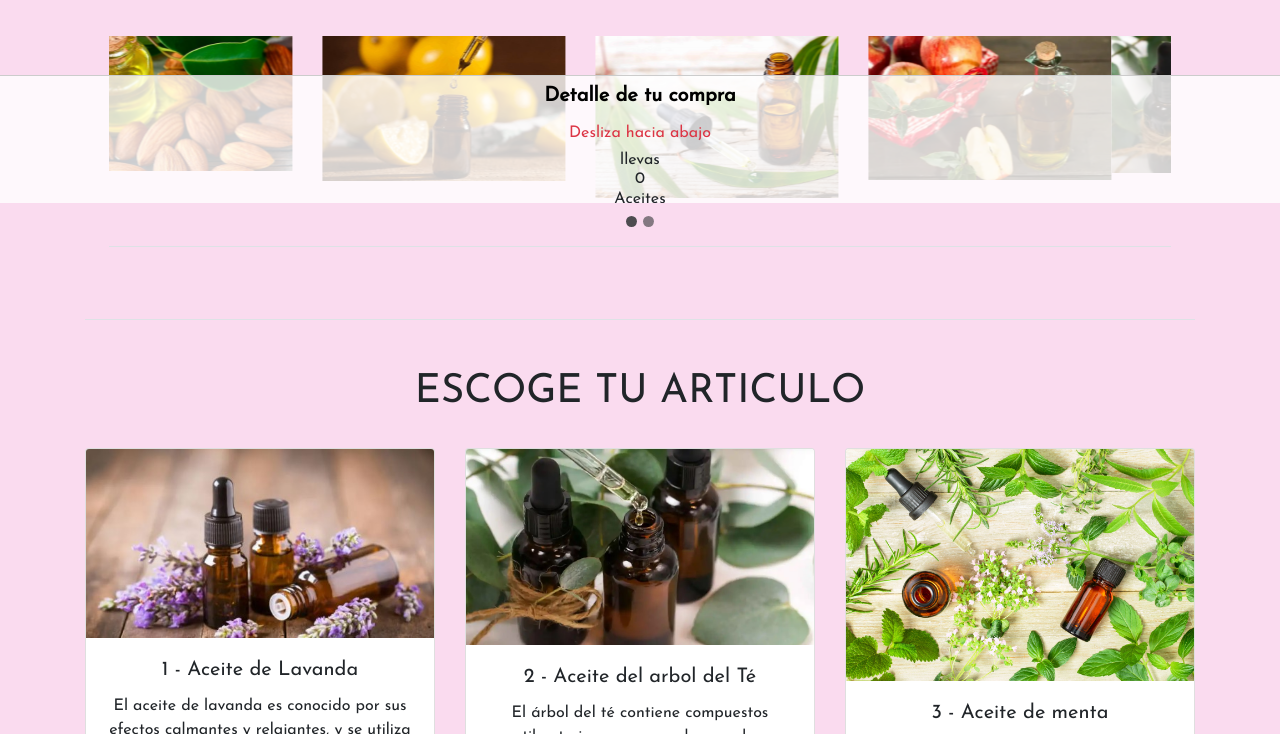
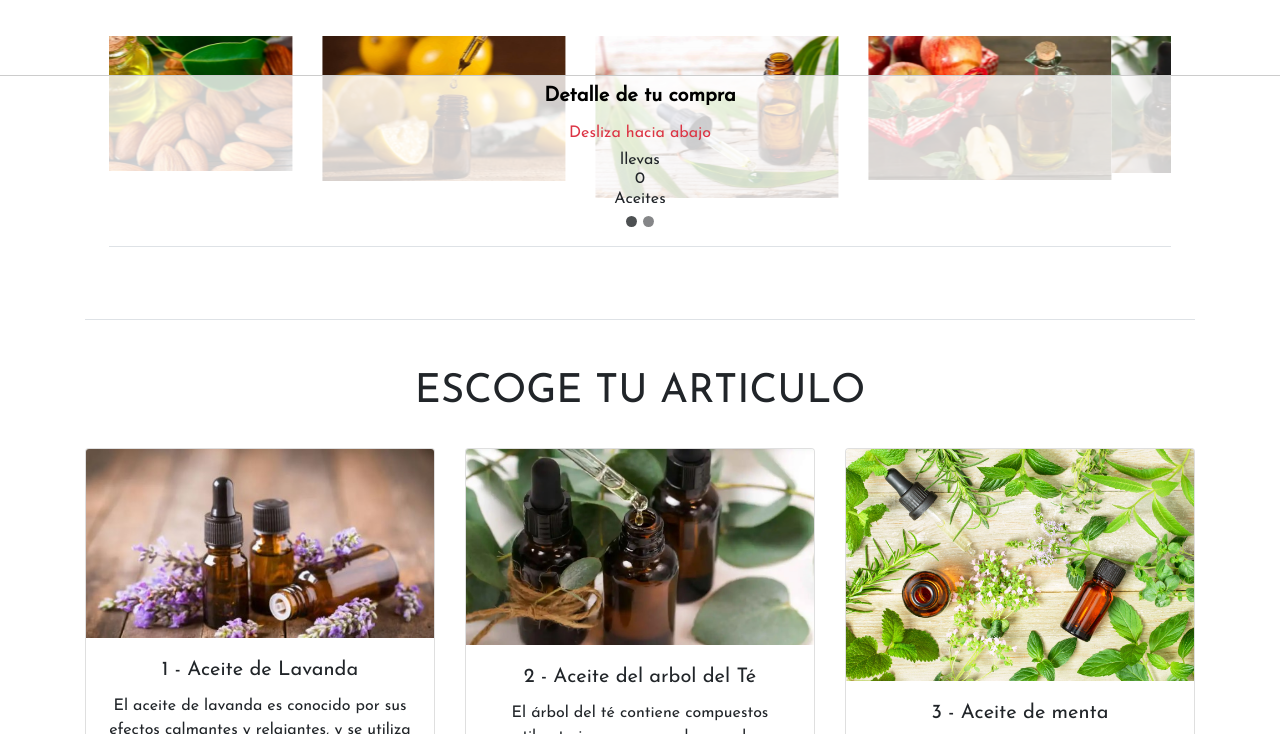
Before and after one commit to Fungi-ly/LACURA, a plain HTML site: page index.html in a window 1280 px wide. Shown: the part 693-1427 px from the top of the page. Drawn offline with nearby package versions, Linux system fonts and the light colour scheme.

Commit message:
Update styles.css

```diff
--- a/assets/css/styles.css
+++ b/assets/css/styles.css
@@ -53,7 +53,7 @@ html {
 }
 
 body{font-family: 'Josefin Sans', sans-serif;
-background-color: rgb(250, 219, 239);
+background-color: white
 
 
 }
```
